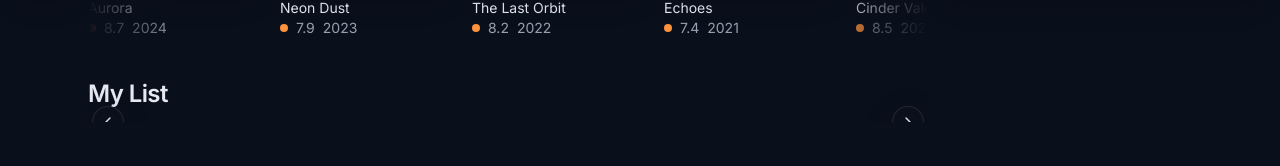
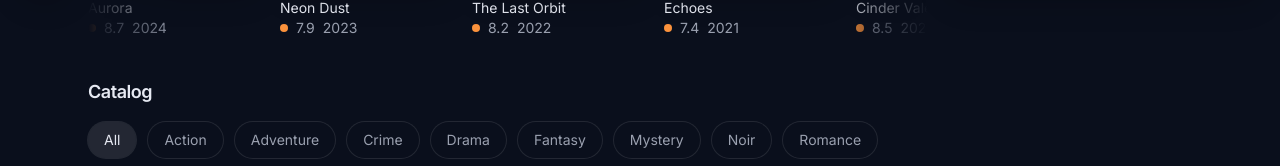
Before and after one commit to zFreshy/movies, a React (Vite) app: page / in a window 1280 px wide. Shown: the part 885-1051 px from the top of the page. Built offline with nearby package versions, Linux system fonts and the light colour scheme; no server answers.

Commit message:
fix: my list dont appear when there's no favorite

```diff
--- a/src/pages/Home.tsx
+++ b/src/pages/Home.tsx
@@ -97,9 +97,11 @@ export default function Home() {
         <section id={'trending'}>
           <ThumbCarousel movies={trend} title={'Trending'} />
         </section>
-        <section id={'favorites'}>
-          <ThumbCarousel movies={favMovies} title={'My List'} />
-        </section>
+        {favMovies.length > 0 && (
+          <section id={'favorites'}>
+            <ThumbCarousel movies={favMovies} title={'My List'} />
+          </section>
+        )}
         <section id={'catalog'} className={cn('space-y-4 lg:max-w-6xl lg:mx-auto')}>
           <h2 className={cn('text-lg font-semibold tracking-tight')}>Catalog</h2>
           <GenreFilters genres={availableGenres} value={genre} onChange={setGenre} />
```
